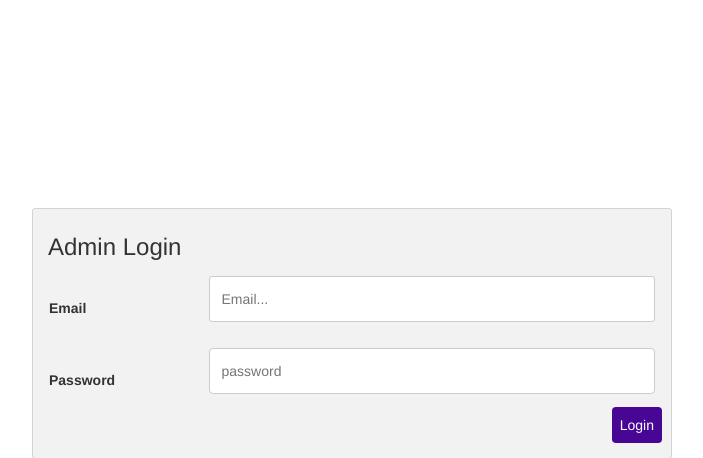
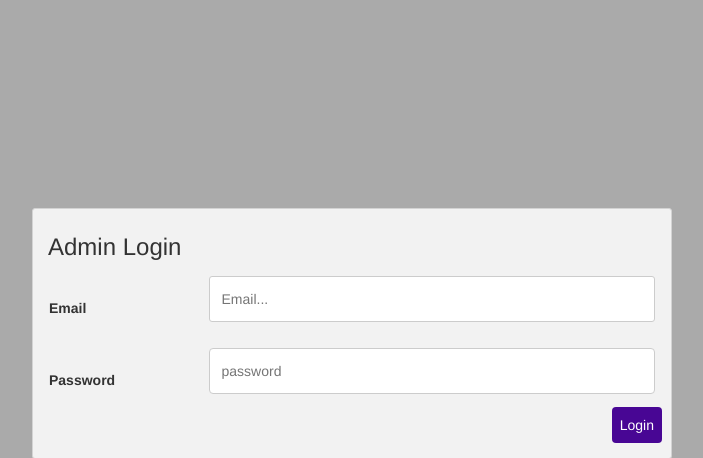
Before and after one commit to mirjiskani/eyemaze_ecommerce, a PHP site: page /eyemaze_ecommerce/admin in a window 1280 px wide. Shown: the top 458 px of the page, without its empty margins (352-1055 px from the left). Run offline with PHP 8.4, Linux system fonts and the light colour scheme.

Commit message:
body background color change

```diff
--- a/views/admin/login.php
+++ b/views/admin/login.php
@@ -6,6 +6,9 @@
     <script src="https://ajax.googleapis.com/ajax/libs/jquery/3.6.4/jquery.min.js"></script>
     <script src="https://maxcdn.bootstrapcdn.com/bootstrap/3.4.1/js/bootstrap.min.js"></script>
     <style>
+        body{
+            background-color: #aaa;
+        }
         .container {
             left: 50%;
             top: 50%;
@@ -30,7 +33,7 @@
                 <a href="#" class="close" data-dismiss="alert" aria-label="close">&times;</a>
                 <strong>Danger!</strong> <?= $_SESSION['message'] ?>
             </div>
-        <?php }?>
+        <?php } ?>
         <?php
         unset($_SESSION['status']);
         unset($_SESSION['message']);
```
